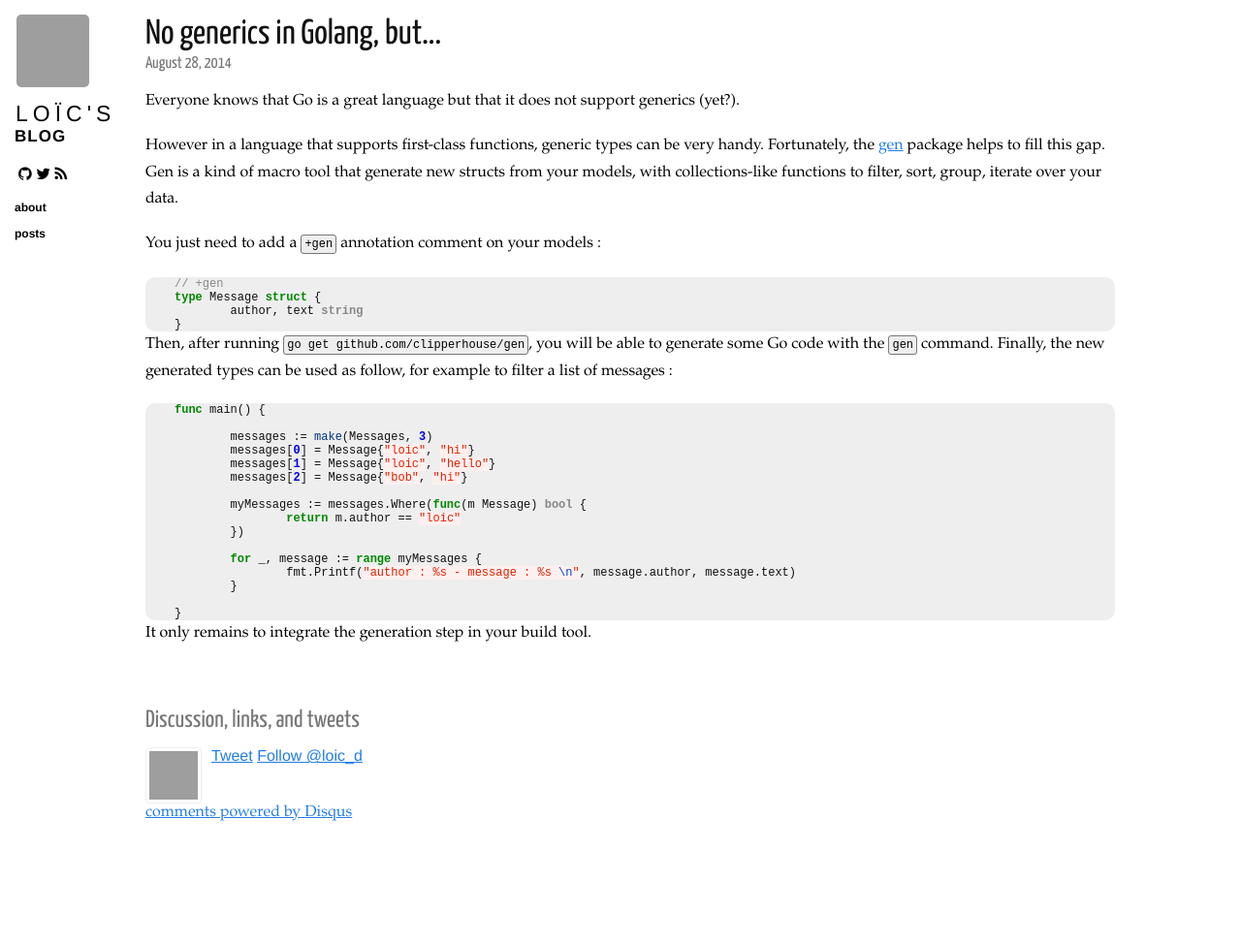
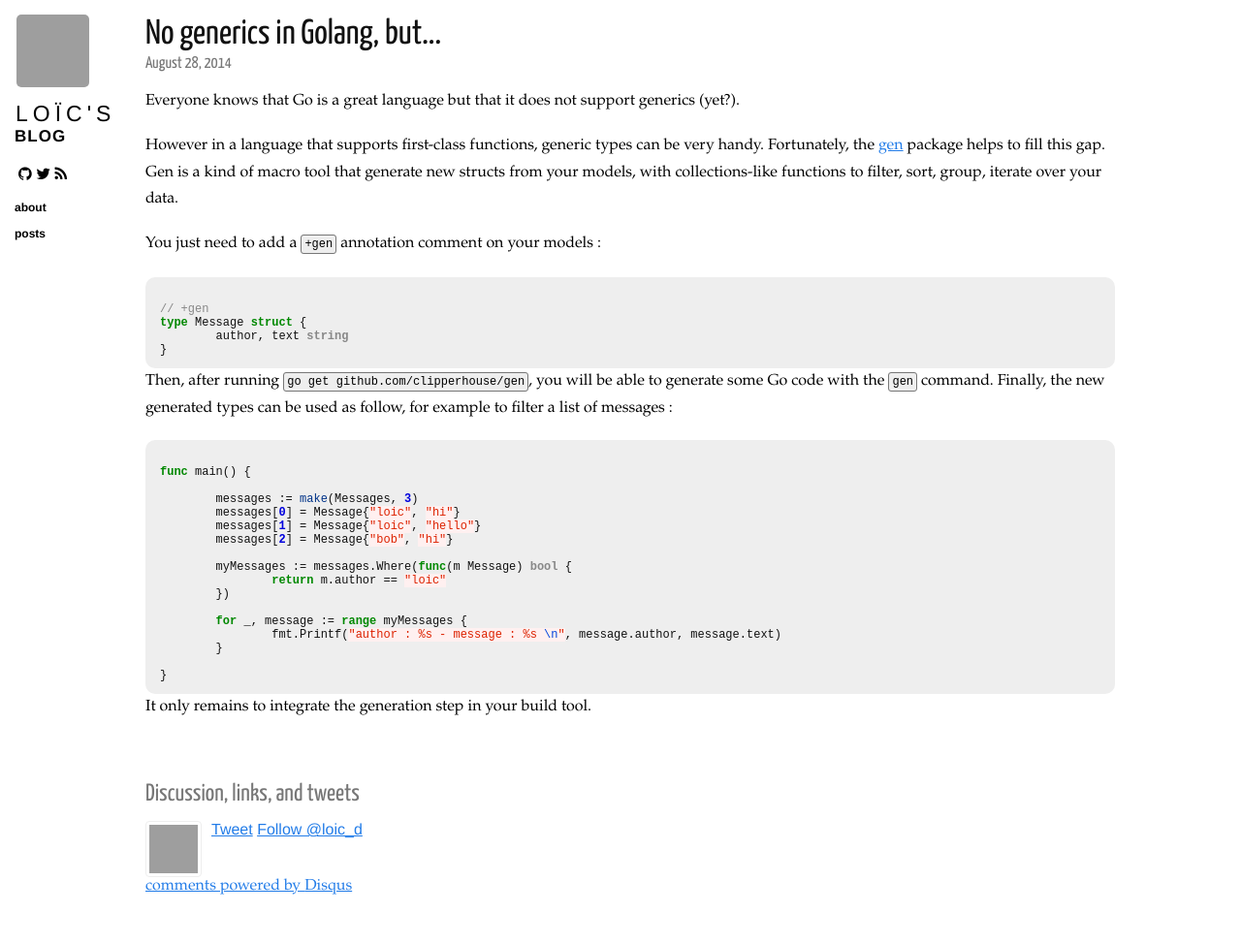
Before and after one commit to loicdescotte/loicdescotte.github.io, a Jekyll site: the page built from _posts/2014-08-28-go-generics.md, in a window 1280 px wide. Shown: the whole page at 97% size. Built offline with Jekyll 4.4.1, drawn with Linux system fonts in a browser that asks for light colours; nearby versions of some CDN libraries; Markdown is read by kramdown in place of the engine named in the settings; comment, search, counter and statistics services are not loaded; before the commit the page ends 900 px from its top, so only the background shows below that; grey boxes are pictures that could not be loaded.

Commit message:
syntax highlight

````diff
--- a/_posts/2014-08-28-go-generics.md
+++ b/_posts/2014-08-28-go-generics.md
@@ -12,17 +12,17 @@ Gen is a kind of macro tool that generate new structs from your models, with col
 
 You just need to add a `+gen` annotation comment on your models :
 
-```golang
+{% highlight golang %}
 // +gen
 type Message struct {
 	author, text string
 }
-```
+{% endhighlight %}
 
 Then, after running `go get github.com/clipperhouse/gen`, you will be able to generate some Go code with the `gen` command.
 Finally, the new generated types can be used as follow, for example to filter a list of messages :
 
-```golang
+{% highlight golang %}
 func main() {
 
 	messages := make(Messages, 3)
@@ -39,6 +39,6 @@ func main() {
 	}
 
 }
-```
+{% endhighlight %}
 
 It only remains to integrate the generation step in your build tool.
````
